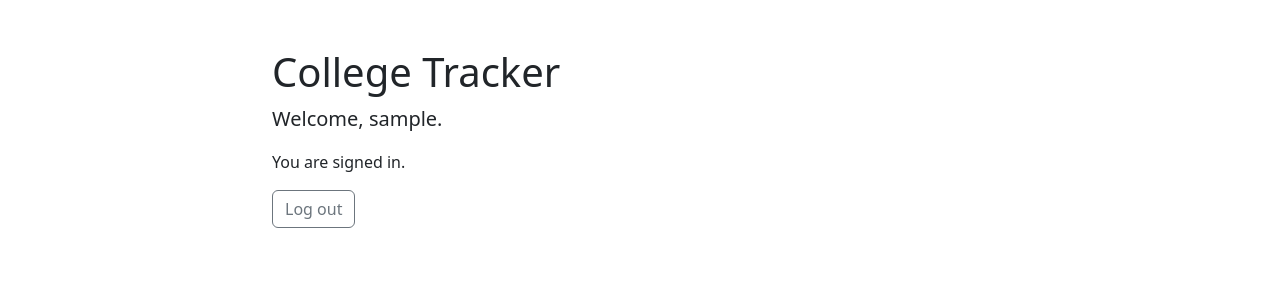
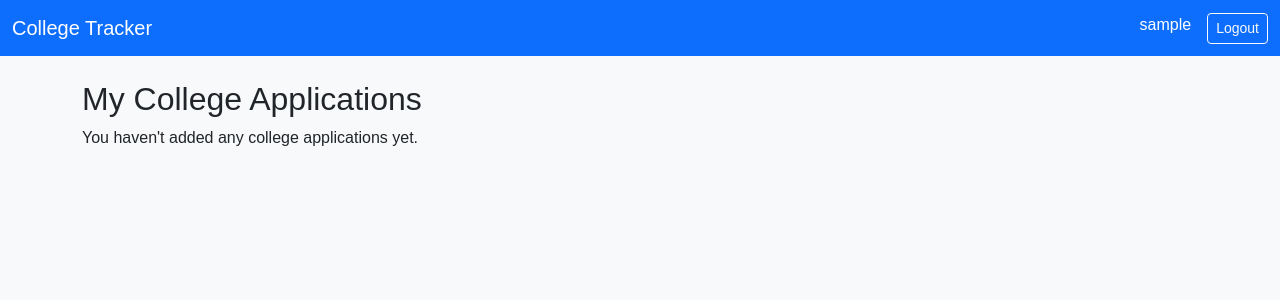
Before and after one commit to ironman0611/cs50, a Django app: page / in a window 1280 px wide. Shown: the top 300 px of the page. Run offline with Django 5.2, Linux system fonts and the light colour scheme; the visitor is signed in with stand-in values (Sample User, id 1); data that the repository does not hold is empty.

Commit message:
Add dashboard view and template

```diff
--- a/project4/tracker/admin.py
+++ b/project4/tracker/admin.py
@@ -1,5 +1,9 @@
 from django.contrib import admin
 from .models import College, Application, Task
+
+admin.site.site_header = "College Administration"
+admin.site.site_title = "College Administration"
+admin.site.index_title = "College Administration"
 
 class TaskInline(admin.TabularInline):
     model = Task
--- /dev/null
+++ b/project4/tracker/static/tracker/css/styles.css
@@ -0,0 +1,13 @@
+body {
+    font-family: Arial, sans-serif;
+    background-color: #f8f9fa;
+}
+
+.card {
+    box-shadow: 0 2px 4px rgba(0,0,0,0.1);
+    transition: transform 0.2s;
+}
+
+.card:hover {
+    transform: translateY(-5px);
+}
--- a/project4/tracker/templates/tracker/index.html
+++ b/project4/tracker/templates/tracker/index.html
@@ -1,16 +1,41 @@
 {% extends 'tracker/layout.html' %}
 {% block body %}
-<div class="container mt-5">
-    <div class="row justify-content-center">
-        <div class="col-md-8">
-            <h1>College Tracker</h1>
-            <p class="lead">Welcome{% if user.is_authenticated %}, {{ user.username }}{% endif %}.</p>
-            <p>You are signed in.</p>
-            <form method="post" action="{% url 'logout' %}" class="d-inline">
-                {% csrf_token %}
-                <button type="submit" class="btn btn-outline-secondary">Log out</button>
-            </form>
+<nav class="navbar navbar-expand-lg navbar-dark bg-primary">
+    <div class="container-fluid">
+        <span class="navbar-brand">College Tracker</span>
+        <div class="navbar-nav ms-auto">
+            <span class="nav-item text-white me-3">{{ user.username }}</span>
+            <a class="btn btn-outline-light btn-sm" href="{% url 'logout' %}">Logout</a>
         </div>
     </div>
+</nav>
+
+<div class="container mt-4">
+    <h2>My College Applications</h2>
+
+    {% if applications %}
+    <div class="row mt-4">
+        {% for application in applications %}
+        <div class="col-md-6 mb-4">
+            <div class="card">
+                <div class="card-body">
+                    <h5 class="card-title">{{ application.college.name }}</h5>
+                    <p class="card-text">
+                        <strong>Location:</strong> {{ application.college.location }}<br>
+                        <strong>Deadline:</strong> {{ application.college.application_deadline }}<br>
+                        <strong>Status:</strong> {{ application.get_status_display }}<br>
+                        <strong>Days until deadline:</strong>
+                        <span class="badge bg-{% if application.days_until_deadline < 30 %}danger{% elif application.days_until_deadline < 60 %}warning{% else %}success{% endif %}">
+                            {{ application.days_until_deadline }} days
+                        </span>
+                    </p>
+                </div>
+            </div>
+        </div>
+        {% endfor %}
+    </div>
+    {% else %}
+    <p>You haven't added any college applications yet.</p>
+    {% endif %}
 </div>
 {% endblock %}
--- a/project4/tracker/templates/tracker/layout.html
+++ b/project4/tracker/templates/tracker/layout.html
@@ -6,7 +6,7 @@
     <meta name="viewport" content="width=device-width, initial-scale=1.0">
     <title>College Tracker</title>
     <link href="https://cdn.jsdelivr.net/npm/bootstrap@5.3.0/dist/css/bootstrap.min.css" rel="stylesheet">
-    <link rel="stylesheet" href="{% static 'tracker/styles.css' %}">
+    <link rel="stylesheet" href="{% static 'tracker/css/styles.css' %}">
 </head>
 <body>
     {% block body %}{% endblock %}
--- a/project4/tracker/views.py
+++ b/project4/tracker/views.py
@@ -4,12 +4,26 @@ from django.contrib.auth.models import User
 from django.shortcuts import render, redirect
 from django.db import IntegrityError
 
+from .models import College, Application, Task
 from django.shortcuts import render
+from datetime import date
+
+
 
 # Create your views here.
 @login_required
 def index(request):
-    return render(request, 'tracker/index.html')
+    applications = Application.objects.filter(user=request.user)
+
+    # Calculate days until deadline for each application
+    for app in applications:
+        days_left = (app.college.application_deadline - date.today()).days
+        app.days_until_deadline = days_left
+
+    context = {
+        'applications': applications
+    }
+    return render(request, 'tracker/index.html', context)
 
 def login_view(request):
     if request.method == 'POST':
```
